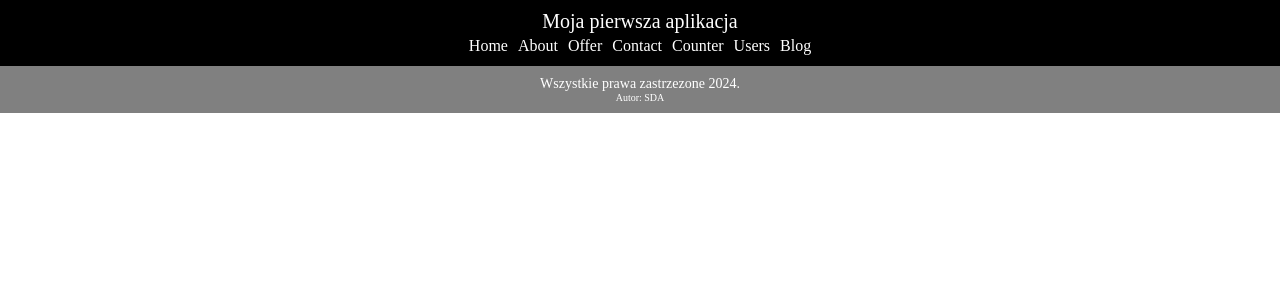
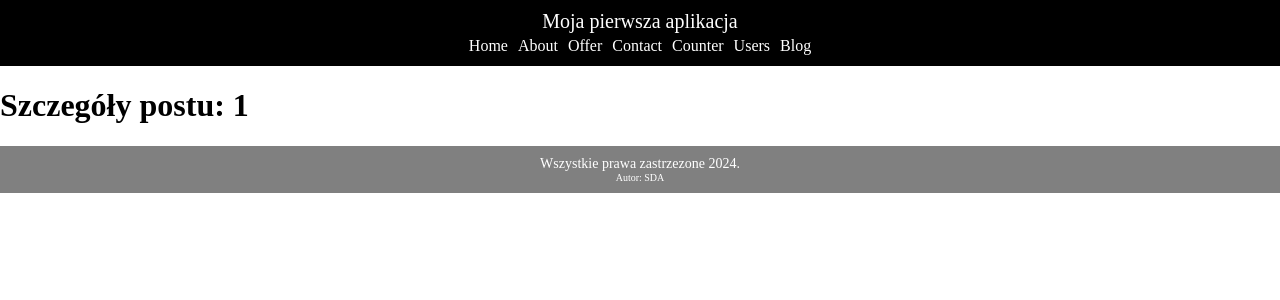
Before and after one commit to KajBialas/SDA-35-React, a React (Vite) app: page /blog/1 in a window 1280 px wide. Shown: the top 300 px of the page. Built offline with nearby package versions, Linux system fonts and the light colour scheme.

Commit message:
Dynamic routing

```diff
--- a/src/App.jsx
+++ b/src/App.jsx
@@ -7,6 +7,7 @@ import About from './pages/about/About';
 import Users from './pages/users/Users';
 import Counter from './pages/counter/Counter';
 import Blog from './pages/blog/Blog';
+import BlogPostDetails from './pages/blogPostDetails/BlogPostDetails';
 import { TEXTS } from './utils/translations';
 import { BrowserRouter as Router, Routes, Route } from 'react-router-dom';
 
@@ -26,6 +27,7 @@ function App() {
           <Route path="/users" element={<Users />} />
           <Route path="/counter" element={<Counter />} />
           <Route path="/blog" element={<Blog />} />
+          <Route path="/blog/:postId" element={<BlogPostDetails />} />
         </Routes>
       </Router>
 
--- a/src/pages/blog/Blog.jsx
+++ b/src/pages/blog/Blog.jsx
@@ -1,4 +1,5 @@
 import { useState, useEffect } from 'react';
+import { Link } from 'react-router-dom';
 
 const Blog = () => {
     const [ blogData, setBlogData] = useState([]);
@@ -32,6 +33,7 @@ const Blog = () => {
     const renderBlogPosts = () => blogData.map(blogPost => (
         <div key={blogPost.id}>
             {blogPost.title}
+            <Link to={`/blog/${blogPost.id}`}>Czytaj więcej</Link>
         </div>
     ));
 
--- /dev/null
+++ b/src/pages/blogPostDetails/BlogPostDetails.jsx
@@ -0,0 +1,25 @@
+import { useParams } from "react-router-dom";
+const BlogPostDetails = () => {
+    const { postId } = useParams();
+
+    // https://jsonplaceholder.typicode.com/posts/5(postID)
+
+    // useEffect z fetch ()
+
+    return(
+        <>
+            <h1>Szczegóły postu: {postId} </h1>
+        </>
+    )
+}
+
+export default BlogPostDetails;
+
+
+// Zadanie 4
+// 1. Utwórz dynamiczny routing dla szczegółów postu
+// 2. Wykonaj zapytanie do API i pobierz szczegóły konkretnego postu
+// 3. Wyświetl szczegóły postu
+
+// Zadanie 4 dodatkowe
+// 1. Obsłuz obsluge ladowania i bledow
```
